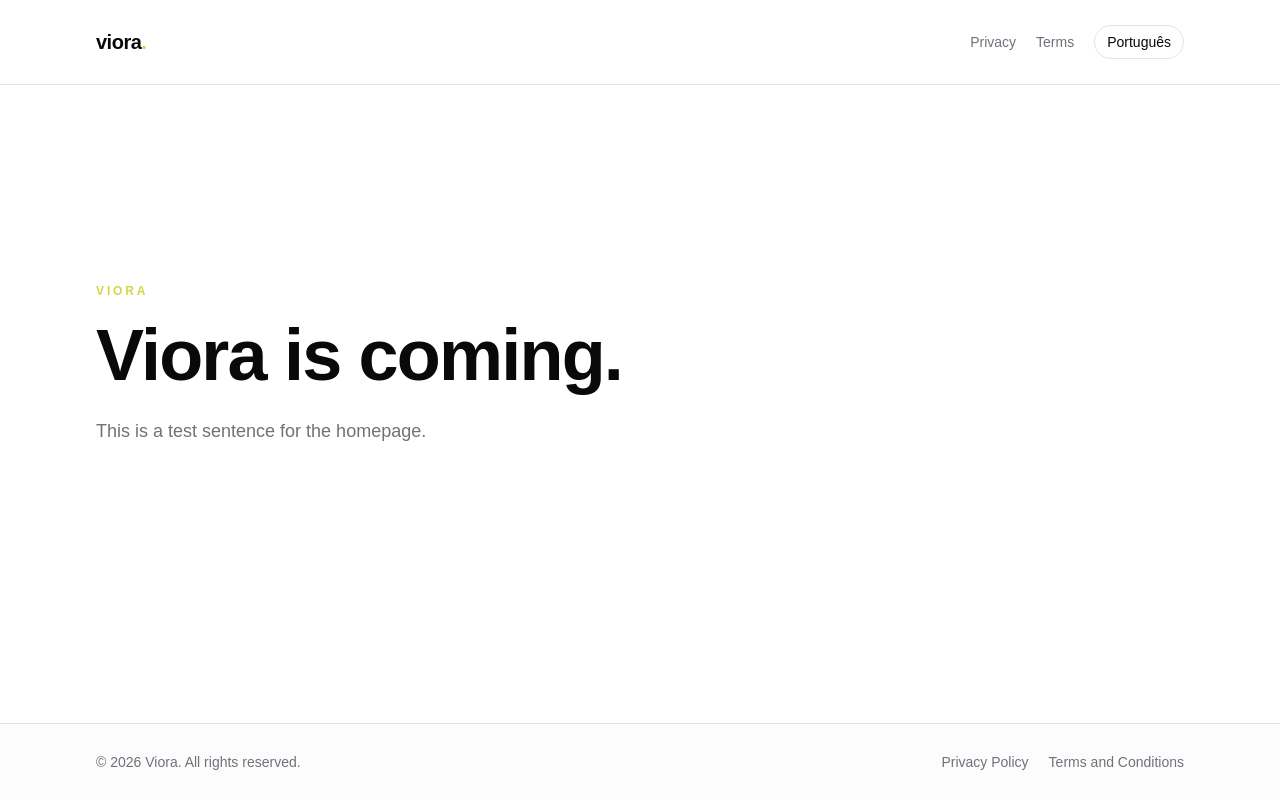
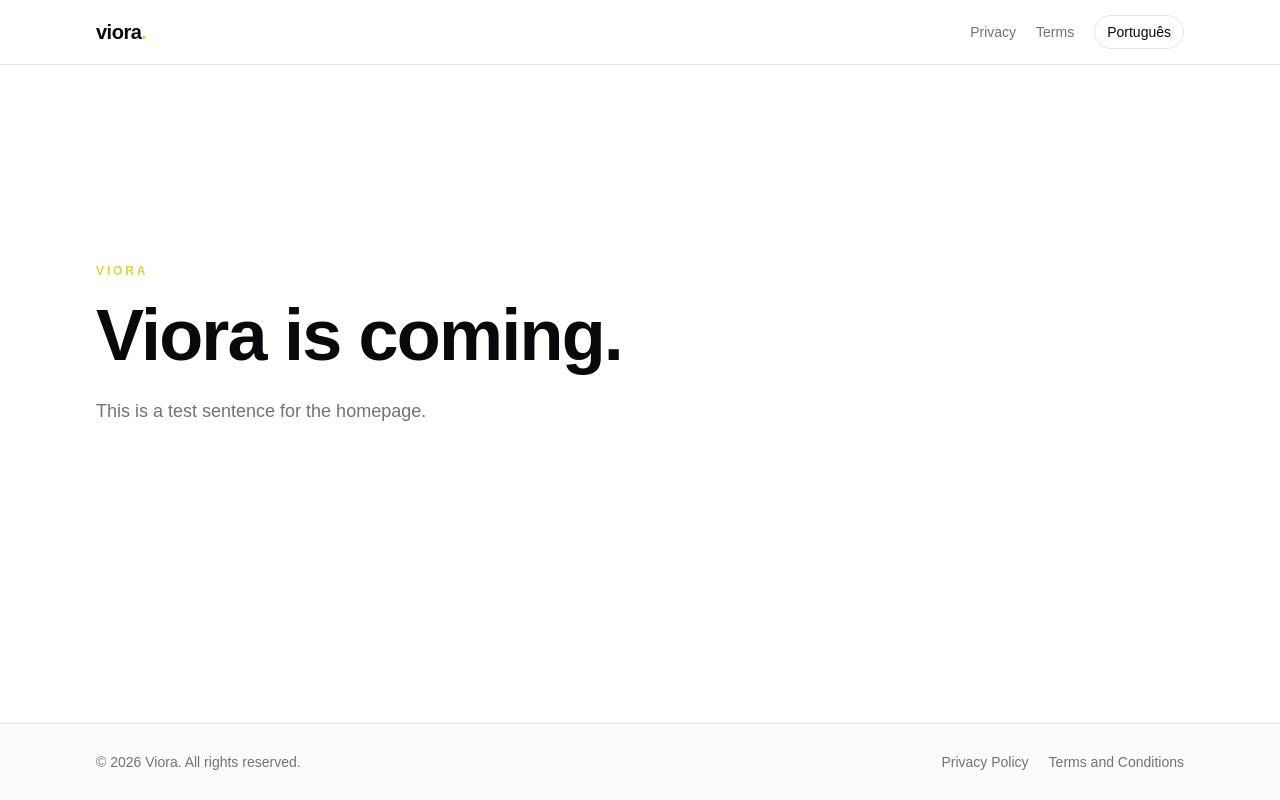
Before and after one commit to viora-studio/landing-page, a React (Vite) app: page / in a window 1280 px wide. Built offline with nearby package versions, Linux system fonts and the light colour scheme.

Commit message:
style: preserve header dimensions with shared component

```diff
--- a/src/components/legal-layout.tsx
+++ b/src/components/legal-layout.tsx
@@ -21,7 +21,7 @@ export function LegalLayout({ children }: { children: ReactNode }) {
 
   return (
     <div className="flex min-h-svh flex-col bg-background text-foreground">
-      <Header variant="default">
+      <Header variant="default" className="px-0 py-0">
         <div className="mx-auto flex h-16 w-full max-w-6xl items-center justify-between px-5 sm:px-8">
           <HeaderBrand>
             <Link to="/" aria-label="Viora home">
```
